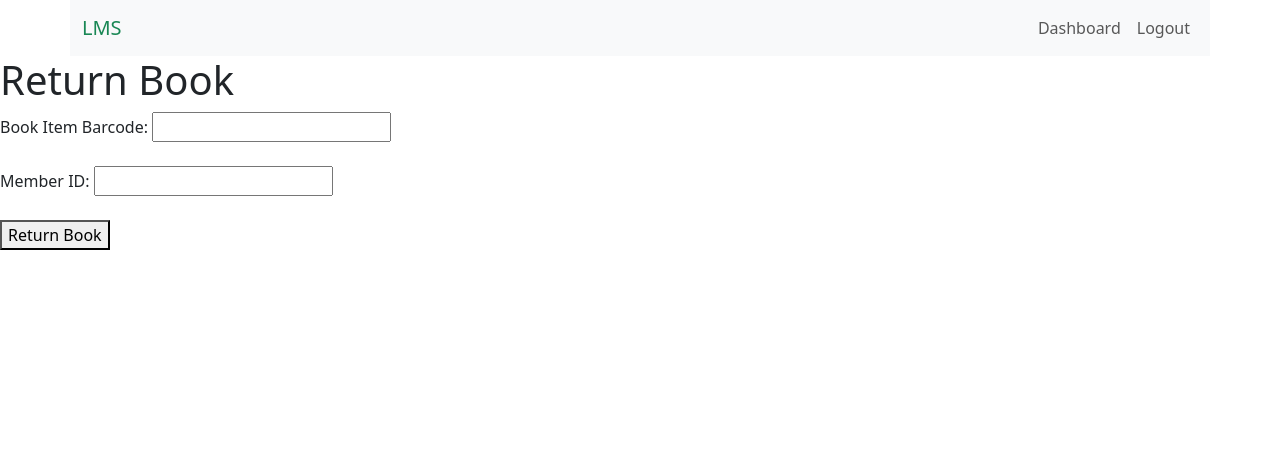
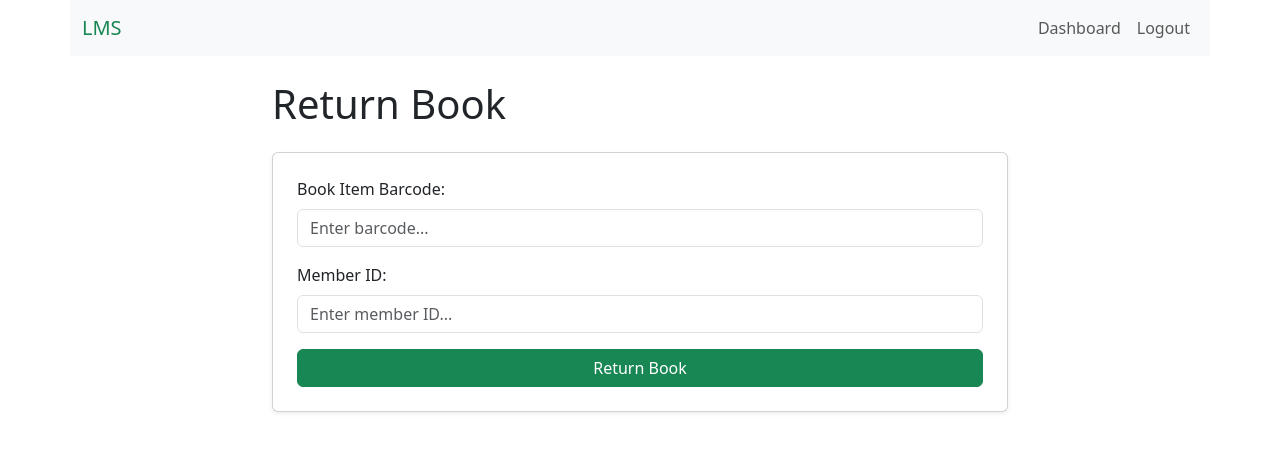
Before and after one commit to milanbairagi/library-management-system, a Django app: page /return_book/ in a window 1280 px wide. Shown: the top 452 px of the page. Run offline with Django 5.2, Linux system fonts and the light colour scheme; the visitor is signed in with stand-in values (Sample User, id 1).

Commit message:
feat: enhance return book page with Bootstrap styling and improved layout

```diff
--- a/library/templates/library/return_book.html
+++ b/library/templates/library/return_book.html
@@ -3,22 +3,41 @@
 {% block title %}Return Book - Library Management System{% endblock %}
 
 {% block content %}
-  <h1>Return Book</h1>
-  {% if error %}
-    <p style="color: red;">{{ error }}</p>
-  {% endif %}
-  {% if message %}
-    <p style="color: green;">{{ message }}</p>
-  {% endif %}
+<div class="container mt-4">
+  <div class="row justify-content-center">
+    <div class="col-md-8">
+      <h1 class="mb-4">Return Book</h1>
 
-  <form method="post">
-    {% csrf_token %}
-    <label for="book_item_barcode">Book Item Barcode:</label>
-    <input type="text" id="book_item_barcode" name="book_item_barcode" required>
-    <br><br>
-    <label for="member_id">Member ID:</label>
-    <input type="number" id="member_id" name="member_id" required>
-    <br><br>
-    <button type="submit">Return Book</button>
-  </form>
+      {% if error %}
+        <div class="alert alert-danger alert-dismissible fade show" role="alert">
+          {{ error }}
+          <button type="button" class="btn-close" data-bs-dismiss="alert" aria-label="Close"></button>
+        </div>
+      {% endif %}
+
+      {% if message %}
+        <div class="alert alert-success alert-dismissible fade show" role="alert">
+          {{ message }}
+          <button type="button" class="btn-close" data-bs-dismiss="alert" aria-label="Close"></button>
+        </div>
+      {% endif %}
+
+      <form method="post" class="card p-4 shadow-sm">
+        {% csrf_token %}
+
+        <div class="mb-3">
+          <label for="book_item_barcode" class="form-label">Book Item Barcode:</label>
+          <input type="text" id="book_item_barcode" name="book_item_barcode" class="form-control" placeholder="Enter barcode..." required>
+        </div>
+
+        <div class="mb-3">
+          <label for="member_id" class="form-label">Member ID:</label>
+          <input type="number" id="member_id" name="member_id" class="form-control" placeholder="Enter member ID..." required>
+        </div>
+
+        <button type="submit" class="btn btn-success">Return Book</button>
+      </form>
+    </div>
+  </div>
+</div>
 {% endblock %}
```
